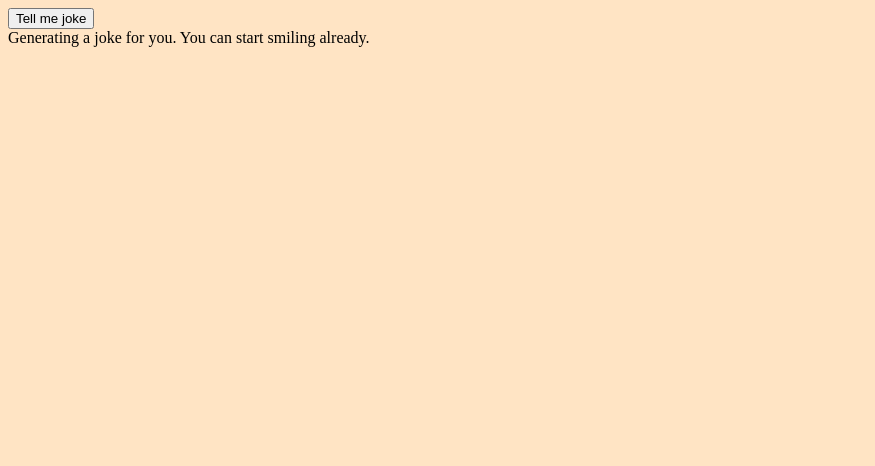
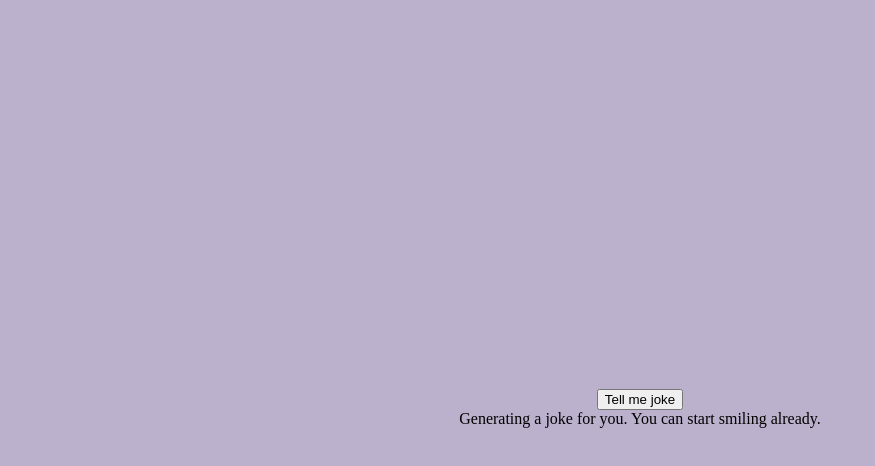
Before and after one commit to Andrea-Brezanova/Joke-Generator, a plain HTML site: page index.html in a window 1280 px wide. Both pictures are taken after a click on the button "Tell me joke". Shown: the whole page, without its empty margins (0-875 px from the left). Drawn offline with nearby package versions, Linux system fonts and the light colour scheme; no server answers.

Commit message:
Centered content on the page for temporary styling.

```diff
--- a/index.js
+++ b/index.js
@@ -22,8 +22,8 @@ function createJoke(event) {
     // instead of text above, call the API and inside the callback insert the joke in the box and typewrite it
     let apiKey = "007360a0b0aabc68f2a54boff1b97tfc";
     let context =
-      "You are a funny and smart assistant that tells short and sweet jokes."
-    let prompt = "Generate a unique joke. Please do not repeat the joke from the previous prompt.";
+      "You are a funny and smart assistant that tells jokes. The answer must be provided in HTML format. Example: <p>This is a joke</p>. Separate the question and answer in different elements."
+    let prompt = "Generate a unique joke.";
     let apiURL = `https://api.shecodes.io/ai/v1/generate?prompt=${prompt}&context=${context}&key=${apiKey}`;
 
     let jokeElement = document.querySelector("#joke");
--- a/styles.css
+++ b/styles.css
@@ -1,3 +1,14 @@
+
+* {
+    box-sizing: border-box;
+}
+
 body {
-    background-color: bisque;
-}
+    display: flex;
+    flex-direction: column;
+    align-items: center;
+    justify-content: center;
+    background-color: rgb(187, 177, 205);
+    height: 100vh;
+    text-align: center;
+    }
```
